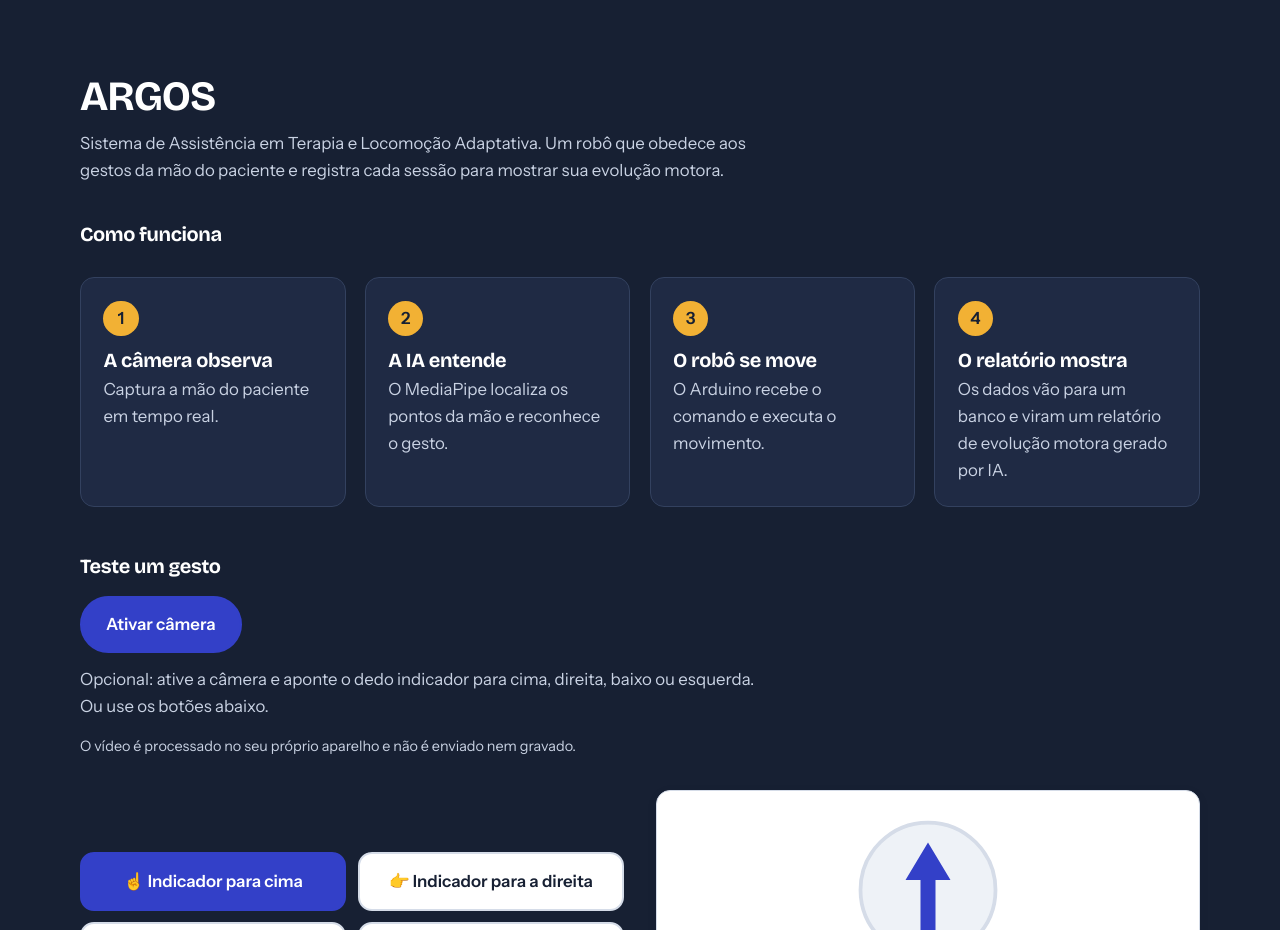
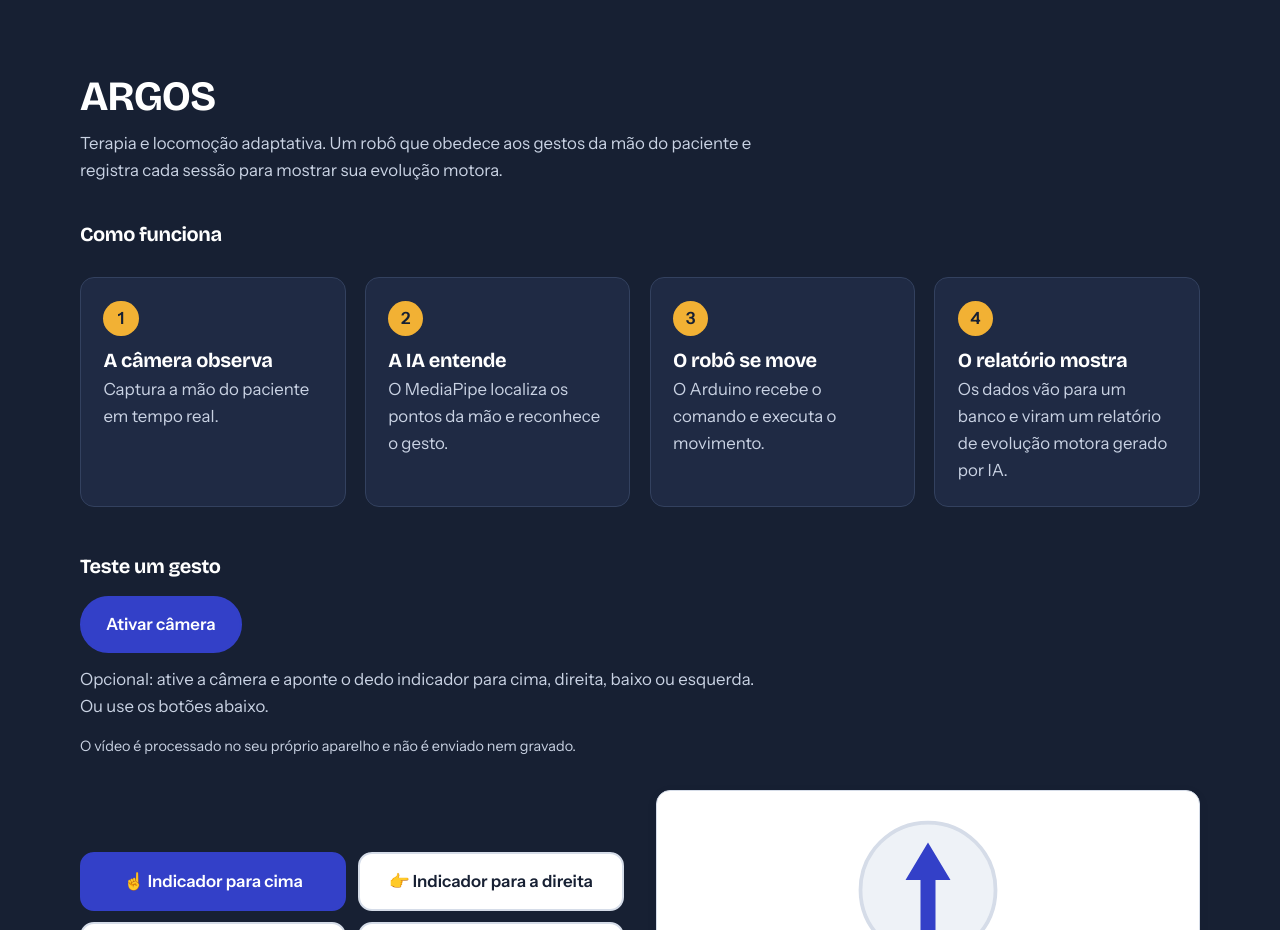
Before and after one commit to SuyouHenry/Site_Argus_ATLAS, a plain HTML site: page static/index.html in a window 1280 px wide. Shown: the part 1180-2110 px from the top of the page. Drawn offline with nearby package versions, Linux system fonts and the light colour scheme; no server answers.

Commit message:
Ajusta textos apos renomear para ARGOS

```diff
--- a/static/index.html
+++ b/static/index.html
@@ -123,7 +123,7 @@
         <div class="wrap">
           <h2>ARGOS</h2>
           <p>
-            Sistema de Assistência em Terapia e Locomoção Adaptativa. Um robô
+            Terapia e locomoção adaptativa. Um robô
             que obedece aos gestos da mão do paciente e registra cada sessão
             para mostrar sua evolução motora.
           </p>
```
Also changed, not shown: 1 other file.
